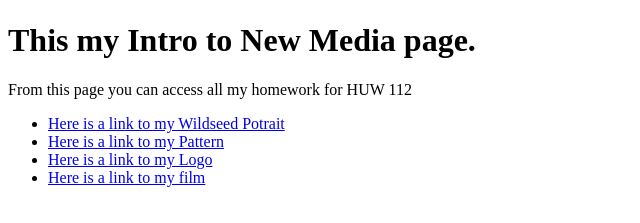
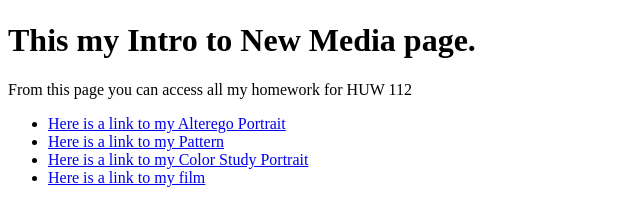
Before and after one commit to drJorgeSCD/drJorgeSCD.github.io, a plain HTML site: page index.html in a window 1280 px wide. Shown: the part 69-292 px from the top of the page, without its empty margins (0-640 px from the left). Drawn offline with Linux system fonts and the light colour scheme.

Commit message:
Update index.html

```diff
--- a/index.html
+++ b/index.html
@@ -6,9 +6,9 @@
   <h1>This my Intro to New Media page.</h1>
     <p>From this page you can access all my homework for HUW 112</p>
     <ul>
-      <li><a href="wildseedportrait.html">Here is a link to my Wildseed Potrait</a></li>
+      <li><a href="wildseedportrait.html">Here is a link to my Alterego Portrait</a></li>
       <li><a href="pattern.html">Here is a link to my Pattern</a></li>
-      <li><a href="logo.html">Here is a link to my Logo</a></li>
+      <li><a href="logo.html">Here is a link to my Color Study Portrait</a></li>
       <li><a href="film.html">Here is a link to my film</a></li>
       </body>
 </html>
```
